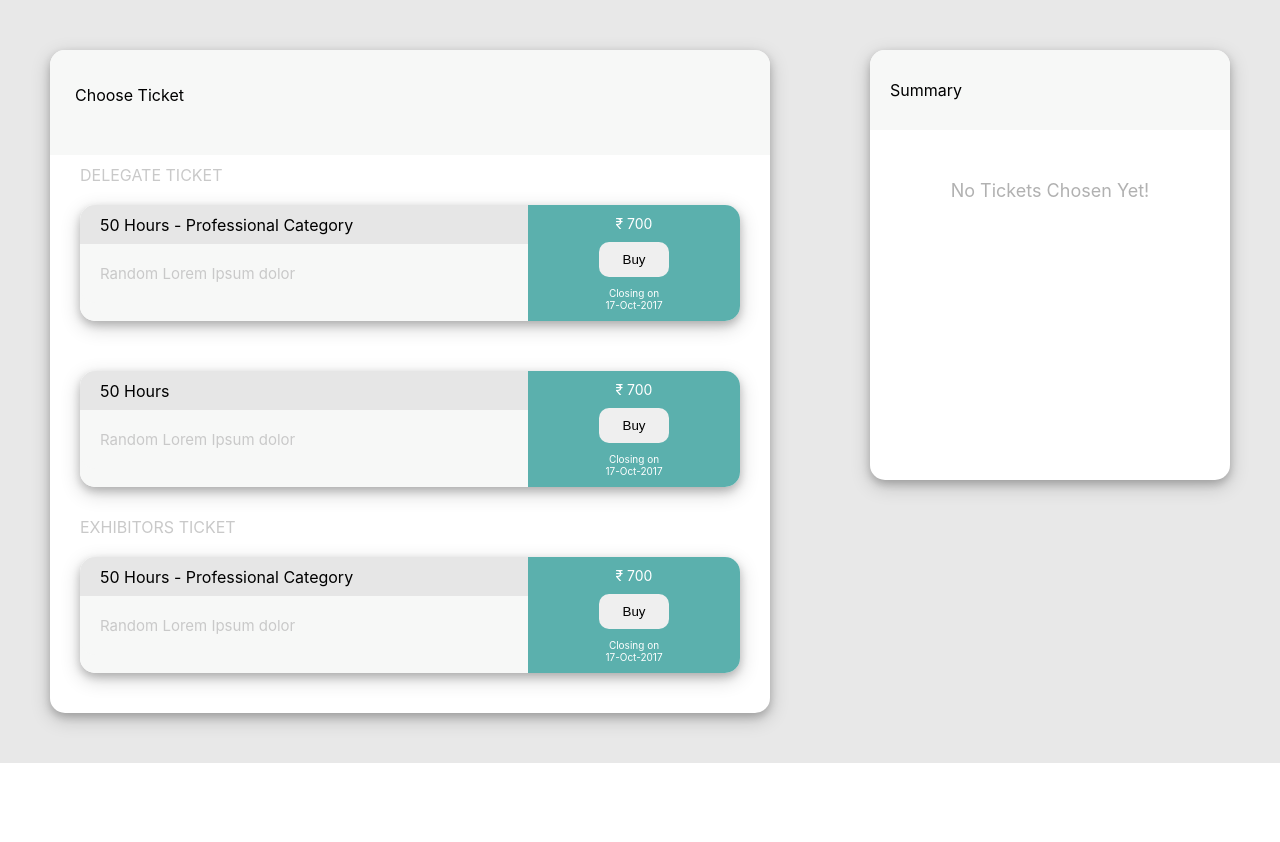
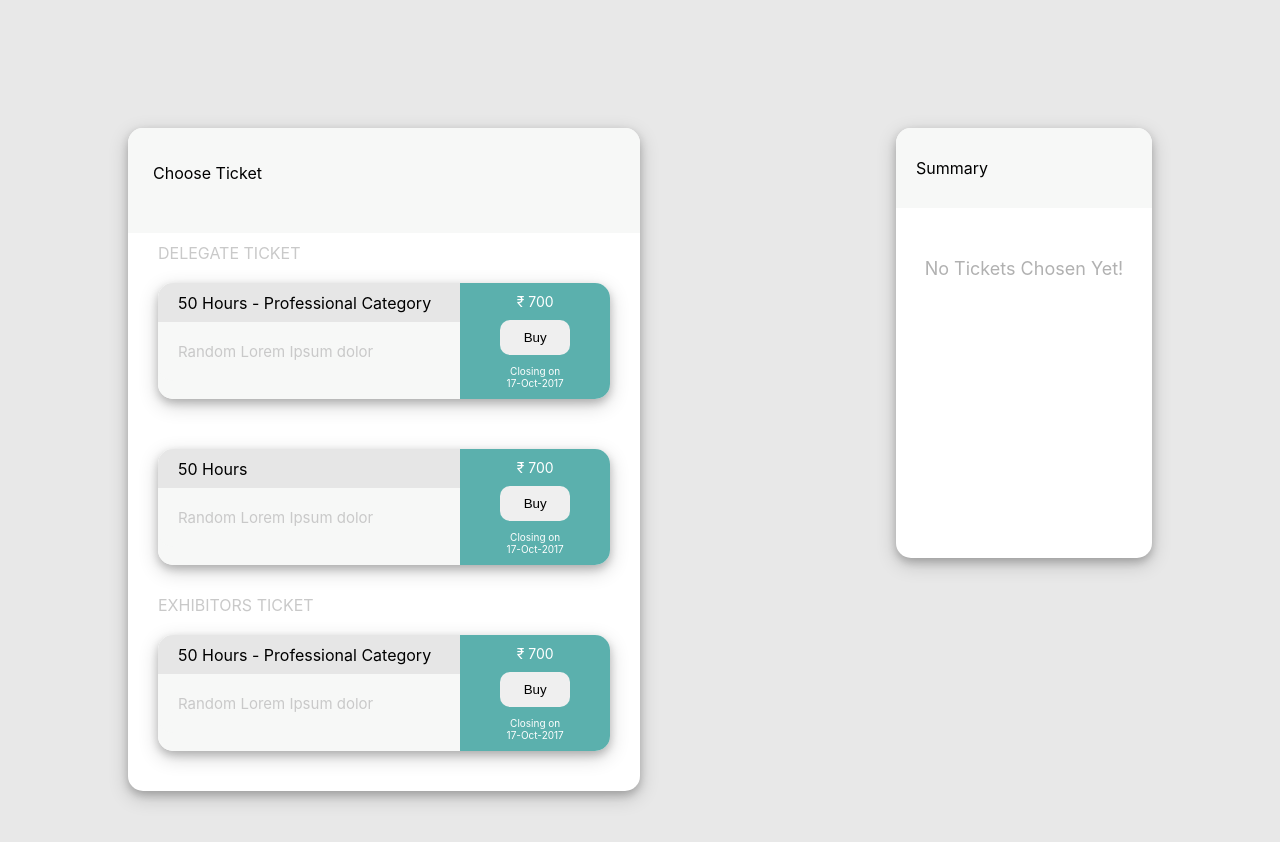
Before and after one commit to atitpatel/shopping-cart, a React (Create React App) app: page / in a window 1280 px wide. Shown: the top 842 px of the page. Before the commit the page ends 800 px from the top, so only its background shows below. Built offline with nearby package versions, Linux system fonts and the light colour scheme.

Commit message:
Minor fixes

```diff
--- a/src/Components/Cart/index.js
+++ b/src/Components/Cart/index.js
@@ -182,13 +182,13 @@ export default class Cart extends Component {
                 {
                     this.isCartEmpty() ? null
                      : (
-                         <div>
+                         <div style={{backgroundColor: '#F7F8F7', borderRadius: '0 0 15px 15px'}}>
                             <div style={styles.total}>
                                 <div style={styles.subtotalText}>Subtotal</div>
-                                <div style={styles.subtotalText}>{`₹ ${this.calculateTotal()}`}</div>
-                            </div>
+                                <div style={styles.subtotalPrice}>{`₹ ${this.calculateTotal()}`}</div>
+                                </div>
                             <div style={styles.continueButton}>
-                                <button>Continue</button>
+                                <button style={styles.mainButton}>Continue</button>
                             </div>
                         </div>
                         )
--- a/src/Components/Cart/styles.js
+++ b/src/Components/Cart/styles.js
@@ -7,7 +7,7 @@ const styles = {
     totalContainer: {
         width: '60%',
         height: '100%',
-        margin: 50,
+        margin: '10%',
         padding: '0 0 20px 0',
         backgroundColor: 'white',
         borderRadius: 15,
@@ -21,7 +21,7 @@ const styles = {
     summaryContainer: {
         width: '30%',
         height: '80%',
-        margin: 50,
+        margin: '10%',
         backgroundColor: 'white',
         borderRadius: 15,
         border: '1px transparent',
@@ -37,7 +37,7 @@ const styles = {
         borderColor: 'transparent'
     },
     summaryBody: {
-
+        minHeight: 300
     },
     totalSubHeader: {
         height: 70,
@@ -152,6 +152,35 @@ const styles = {
         height: 1,
         width: '100%',
         backgroundColor: '#919191'
+    },
+    total: {
+        backgroundColor: '#F7F8F7',
+        padding: 15,
+        display: 'flex',
+        justifyContent: 'space-between',
+    },
+    subtotalText: {
+        fontSize: 12,
+        textAlign: 'start'
+    },
+    subtotalPrice: {
+        fontSize: 12,
+        textAlign: 'end'
+    },
+    continueButton: {
+        backgroundColor: '#F7F8F7',
+        display: 'flex',
+        justifyContent: 'center',
+        borderRadius: '0 0 15px 15px'
+    },
+    mainButton: {
+        margin: 15,
+        padding: 10,
+        color: 'white',
+        backgroundColor: '#5BB0AD',
+        width: '80%',
+        border: '1px transparent',
+        borderRadius: 15
     }
 };
 
```
